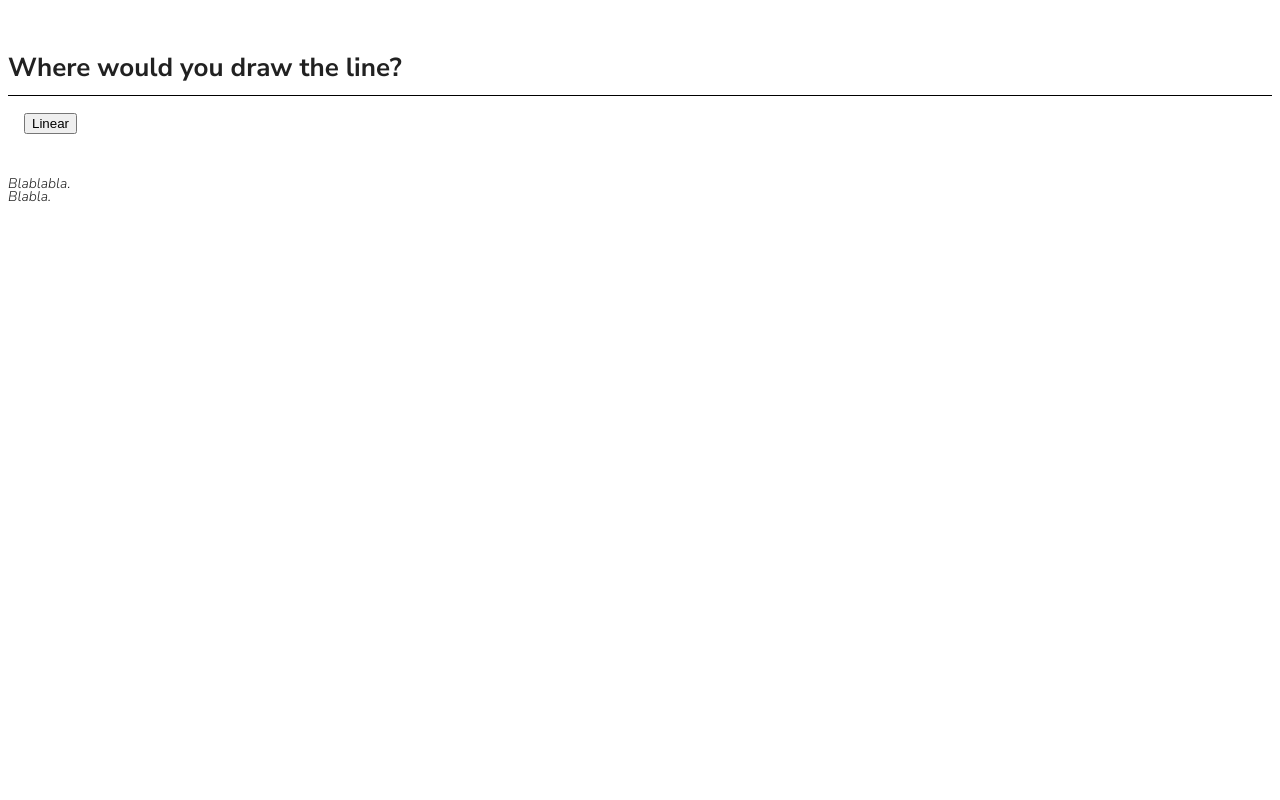
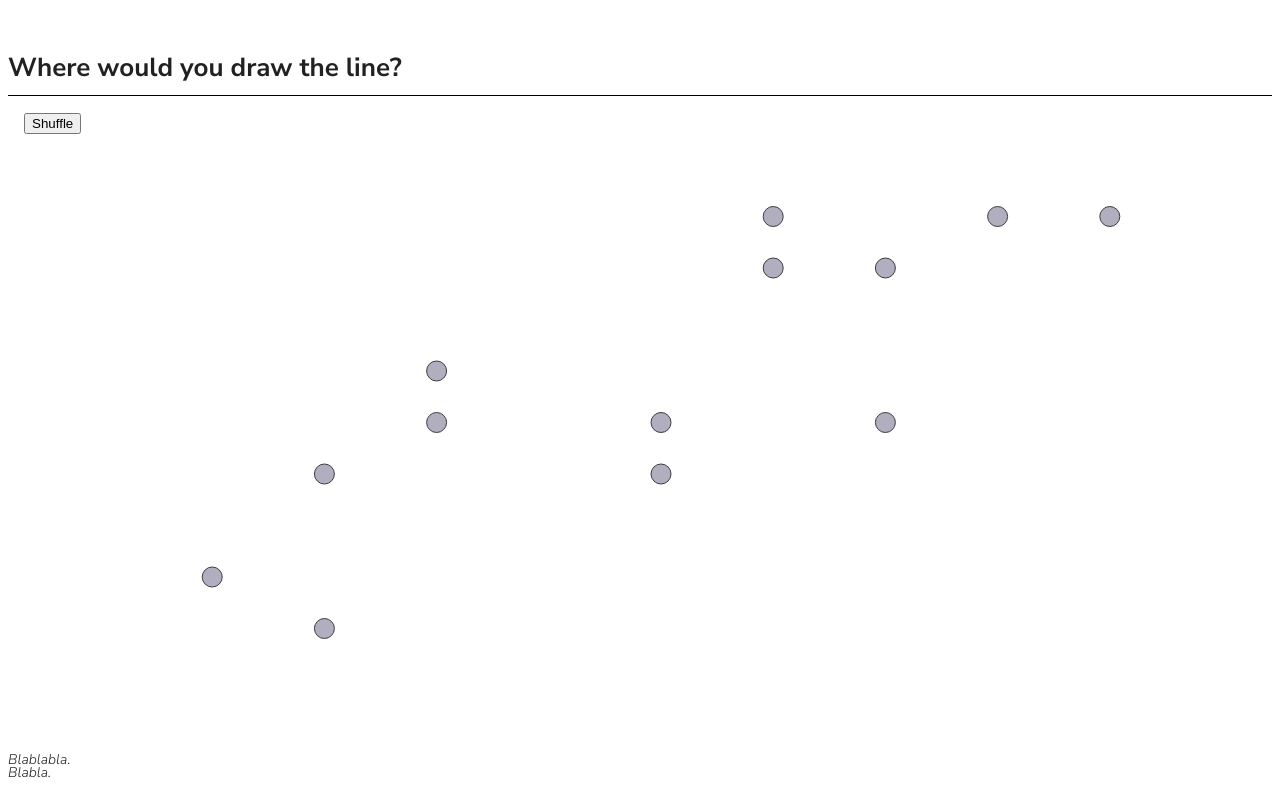
Before and after one commit to msaintlu/linear-regression, a React (Vite) app: page / in a window 1280 px wide. Built offline with nearby package versions, Linux system fonts and the light colour scheme.

Commit message:
Scatterplot

```diff
--- a/src/App.jsx
+++ b/src/App.jsx
@@ -33,11 +33,15 @@ function App() {
       </div>
 
       <div style={{ padding: 16 }}>
+        <button onClick={() => setData(linear)}>
+          Shuffle
+        </button>
+      </div>
 
-        <button onClick={() => setData(linear)}>
-          Linear
-        </button>
-
+      <div
+        className="heatmap-container"
+        style={{height: 600}}
+      >
         <ResponsiveScatterplot data={data} MARGIN={MARGIN} />
       </div>
 
--- a/src/vizcomponents/Scatterplot.jsx
+++ b/src/vizcomponents/Scatterplot.jsx
@@ -1,6 +1,7 @@
 import * as d3 from "d3";
 import { useRef, useState, useMemo } from "react";
 import { useDimensions } from "./useDimensions";
+import { ScatterplotItem } from "./ScatterplotItem";
 
 
 export const ResponsiveScatterplot = (props) => {
@@ -21,10 +22,16 @@ const Scatterplot = ({ width, height, data, MARGIN }) => {
   const boundsWidth = width - MARGIN.left - MARGIN.right;
   const boundsHeight = height - MARGIN.top - MARGIN.bottom;
 
+  const xScale = d3.scaleLinear().domain([0, 10]).range([0, boundsWidth]);
+  const yScale = d3.scaleLinear().domain([0, 10]).range([boundsHeight, 0]);
+
   return (
     <div style={{ position: "relative" }}>
-      <svg width={width} height={height}>
+      <svg width={width} height={height} style={{ overflow: "visible" }}>
         <g transform={`translate( ${MARGIN.left}, ${MARGIN.top} )`}>
+          {data.map((d, i) => (
+            <ScatterplotItem key={i} x={xScale(d.x)} y={yScale(d.y)} />
+          ))}
         </g>
       </svg>
     </div>
--- /dev/null
+++ b/src/vizcomponents/ScatterplotItem.jsx
@@ -0,0 +1,18 @@
+import { motion } from "motion/react";
+
+const transition = { type: "spring", stiffness: 80, damping: 20 };
+
+export const ScatterplotItem = ({ x, y }) => {
+  return (
+    <g>
+      <circle
+        cx={x}
+        cy={y}
+        r={10}
+        stroke="rgb(60, 60, 60)"
+        fill={"#3B3561"}
+        fillOpacity={0.4}
+      />
+    </g>
+  );
+};
```
